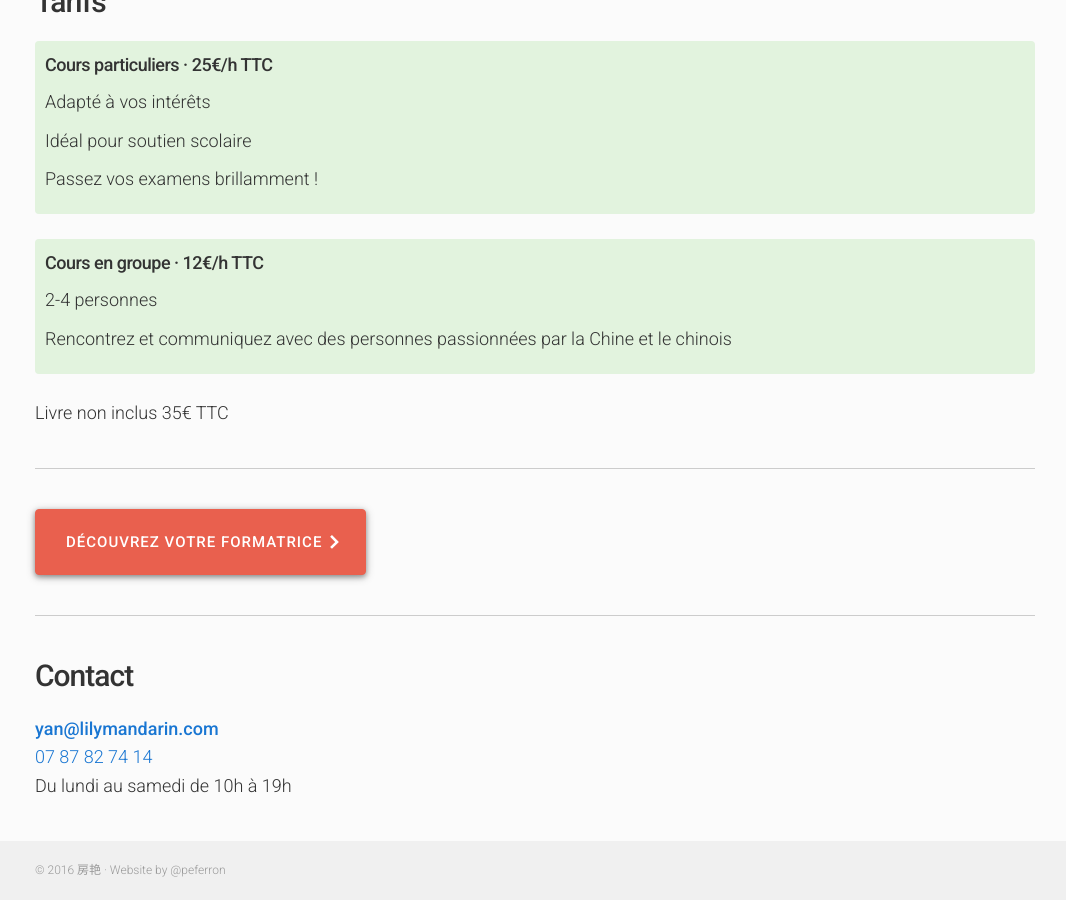
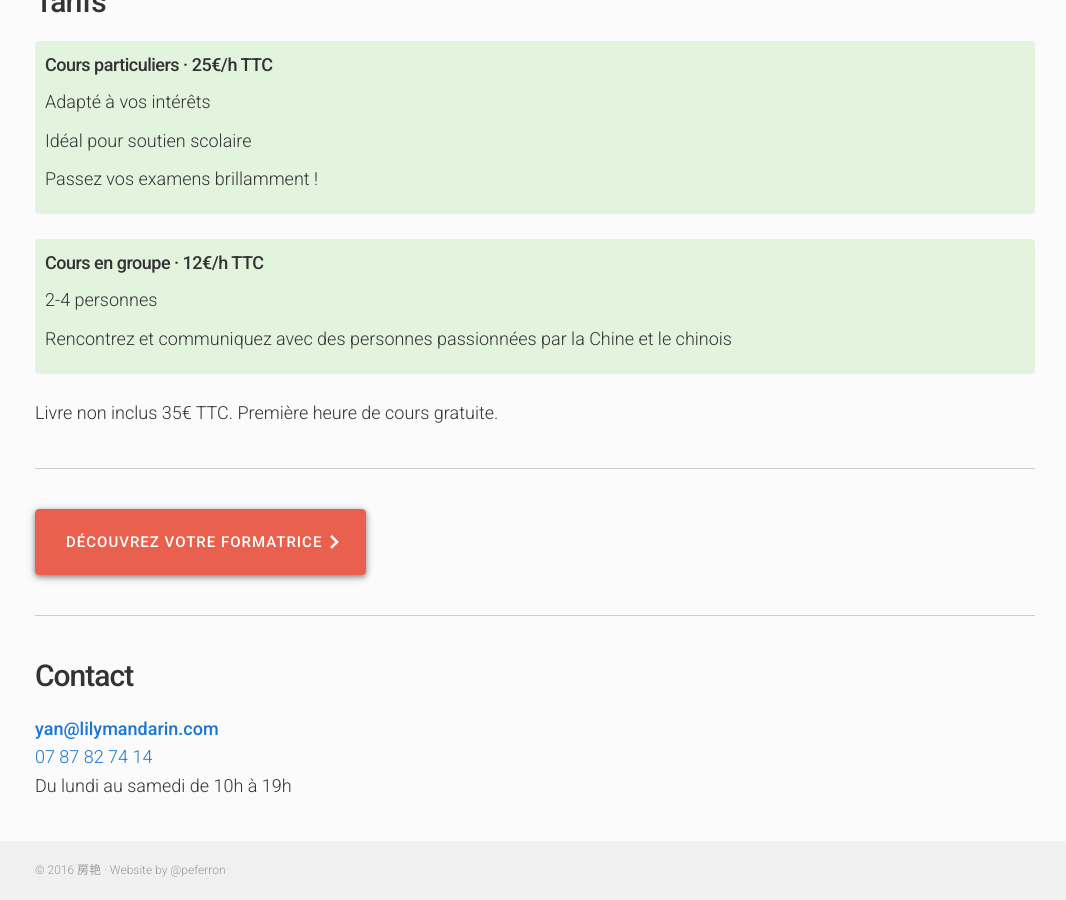
Before and after one commit to peferron/lilymandarin, a Jekyll site: the page built from particulier/index.html, in a window 1280 px wide and 900 px high, scrolled down 872 px. Shown: the whole window, without its empty margins (105-1171 px from the left). Built offline with Jekyll 4.4.1, drawn with Linux system fonts in a browser that asks for light colours; Markdown is read by kramdown in place of the engine named in the settings.

Commit message:
Add première heure de cours gratuite

```diff
--- a/particulier/index.html
+++ b/particulier/index.html
@@ -54,7 +54,7 @@ title: Cours pour particuliers
     </ul>
   </div>
 
-  <p>Livre non inclus 35€ TTC</p>
+  <p>Livre non inclus 35€ TTC. Première heure de cours gratuite.</p>
 </section>
 
 <section>
```
